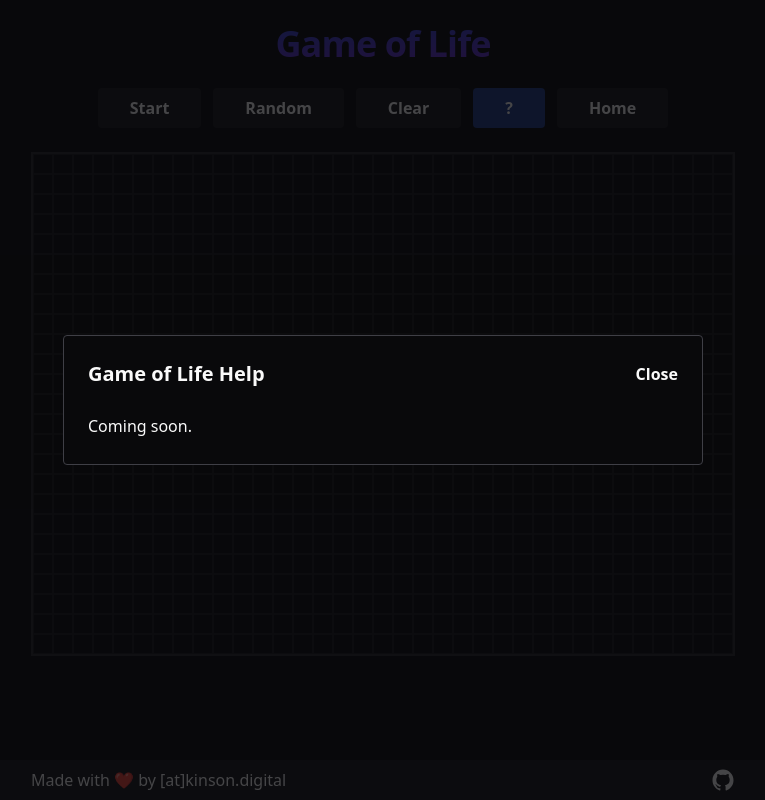
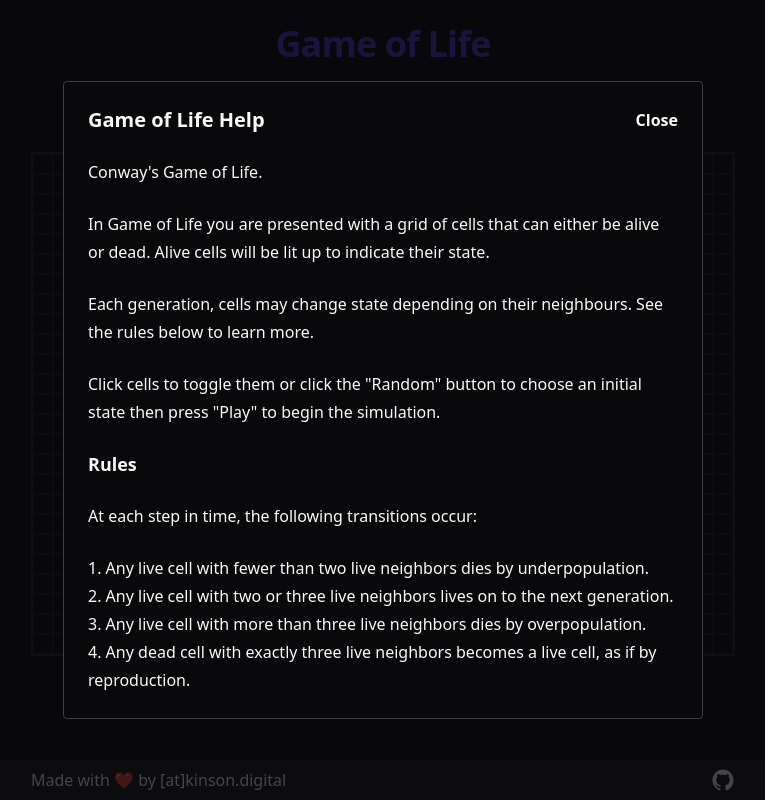
Before and after one commit to RickyAtkinson/react-arcade, a React (Vite) app: page /game-of-life in a window 1280 px wide. Both pictures are taken after a click on the button "Help". Shown: the whole page, without its empty margins (257-1022 px from the left). Built offline with nearby package versions, Linux system fonts and the light colour scheme.

Commit message:
Update Game of Life help modal

```diff
--- a/src/GameOfLife.tsx
+++ b/src/GameOfLife.tsx
@@ -57,7 +57,7 @@ export default function GameOfLife() {
         />
       </main>
       {showModal && (
-        <Modal className="border-1 max-h-[80%] w-4/5 max-w-screen-sm rounded border border-zinc-700 bg-zinc-950 p-6 text-left">
+        <Modal className="border-1 max-h-[80%] w-4/5 max-w-screen-sm overflow-y-auto rounded border border-zinc-700 bg-zinc-950 p-6 text-left">
           <header className="mb-6 flex justify-between">
             <h2 className="text-xl font-bold">Game of Life Help</h2>
             <button
@@ -69,7 +69,47 @@ export default function GameOfLife() {
               Close
             </button>
           </header>
-          <p className="leading-7 [&:not(:first-child)]:mt-6">Coming soon.</p>
+          <p className="leading-7 [&:not(:first-child)]:mt-6">
+            Conway&apos;s Game of Life.
+          </p>
+          <p className="leading-7 [&:not(:first-child)]:mt-6">
+            In Game of Life you are presented with a grid of cells that can
+            either be alive or dead. Alive cells will be lit up to indicate
+            their state.
+          </p>
+          <p className="leading-7 [&:not(:first-child)]:mt-6">
+            Each generation, cells may change state depending on their
+            neighbours. See the rules below to learn more.
+          </p>
+          <p className="leading-7 [&:not(:first-child)]:mt-6">
+            Click cells to toggle them or click the &quot;Random&quot; button to
+            choose an initial state then press &quot;Play&quot; to begin the
+            simulation.
+          </p>
+          <h3 className="leading text-lg font-semibold [&:not(:first-child)]:mt-6">
+            Rules
+          </h3>
+          <p className="leading-7 [&:not(:first-child)]:mt-6">
+            At each step in time, the following transitions occur:
+          </p>
+          <ol className="list-inside list-decimal leading-7 [&:not(:first-child)]:mt-6">
+            <li>
+              Any live cell with fewer than two live neighbors dies by
+              underpopulation.
+            </li>
+            <li>
+              Any live cell with two or three live neighbors lives on to the
+              next generation.
+            </li>
+            <li>
+              Any live cell with more than three live neighbors dies by
+              overpopulation.
+            </li>
+            <li>
+              Any dead cell with exactly three live neighbors becomes a live
+              cell, as if by reproduction.
+            </li>
+          </ol>
         </Modal>
       )}
     </>
```
